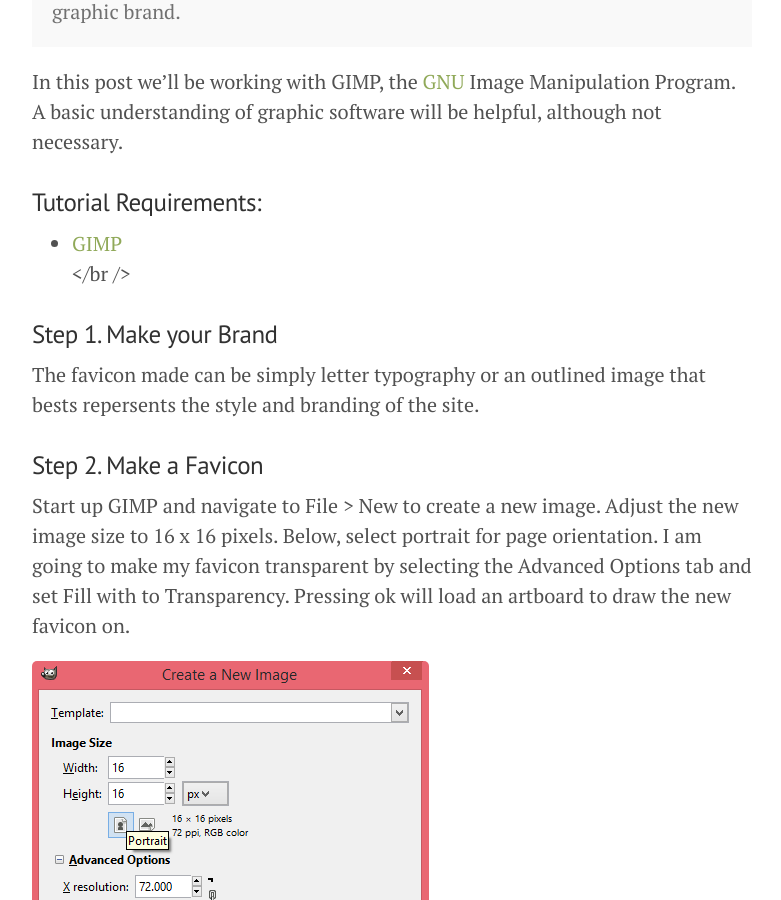
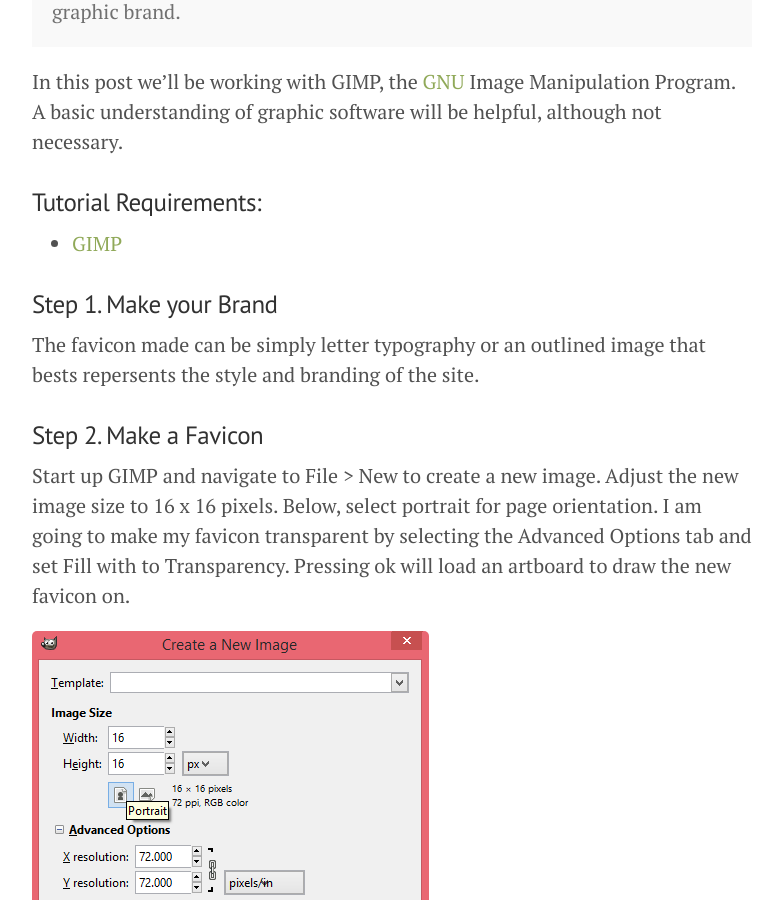
Before and after one commit to indexcosmos/indexcosmos.github.io, a Jekyll site: the page built from _posts/2015-09-08-Fav-ico-with-gimp.md, in a window 1280 px wide and 900 px high, scrolled down 375 px. Shown: the whole window, without its empty margins (248-1029 px from the left). Built offline with Jekyll 4.4.1, drawn with Linux system fonts in a browser that asks for light colours.

Commit message:
update file

```diff
--- a/_posts/2015-09-08-Fav-ico-with-gimp.md
+++ b/_posts/2015-09-08-Fav-ico-with-gimp.md
@@ -12,7 +12,7 @@ In this post we'll be working with GIMP, the <a href="http://www.gnu.org/gnu/the
 ### Tutorial Requirements:
 
 - [GIMP](http://www.gimp.org/downloads/)
-<br />  </br />
+<br />
 
 ### Step 1. Make your Brand
 
```
